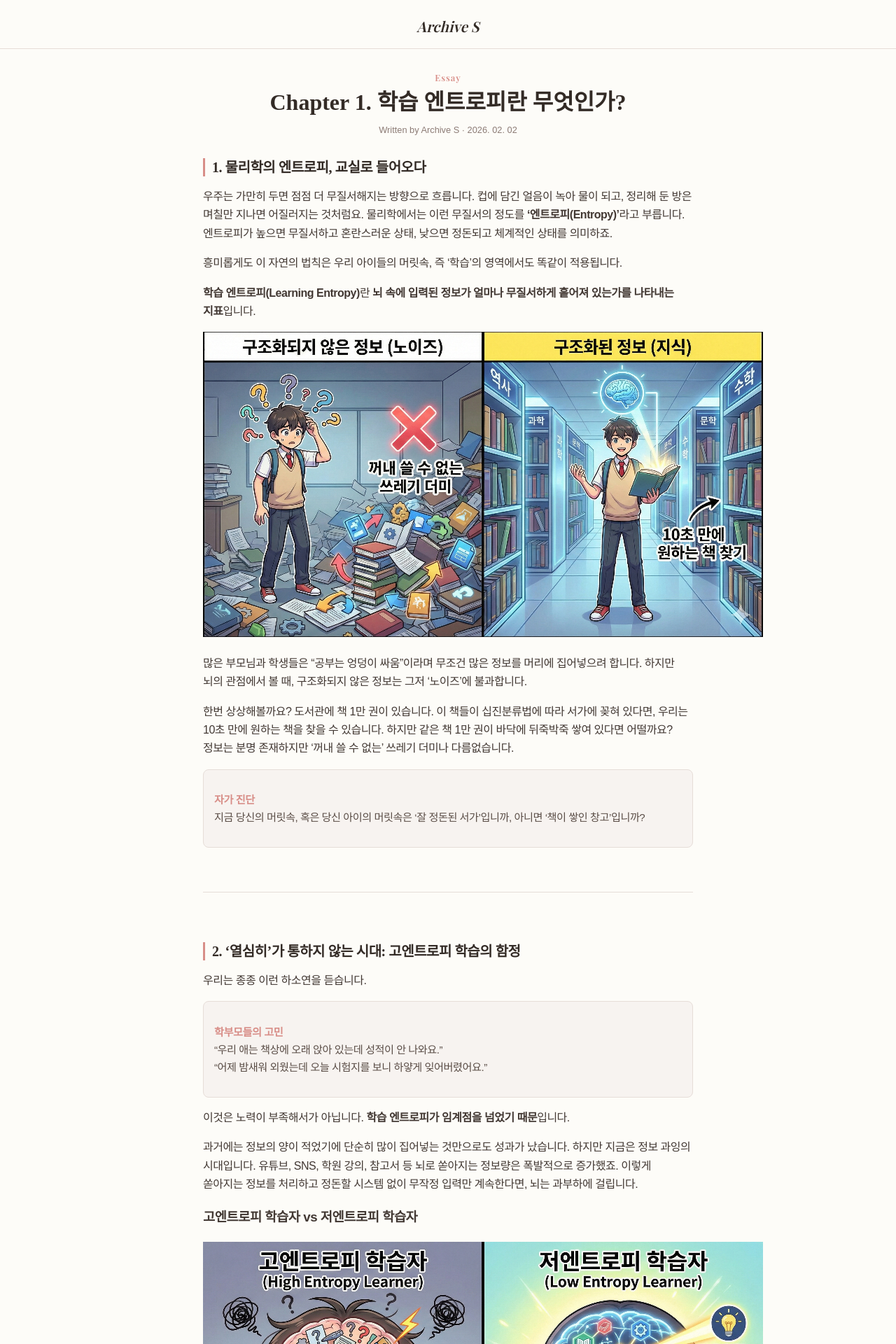
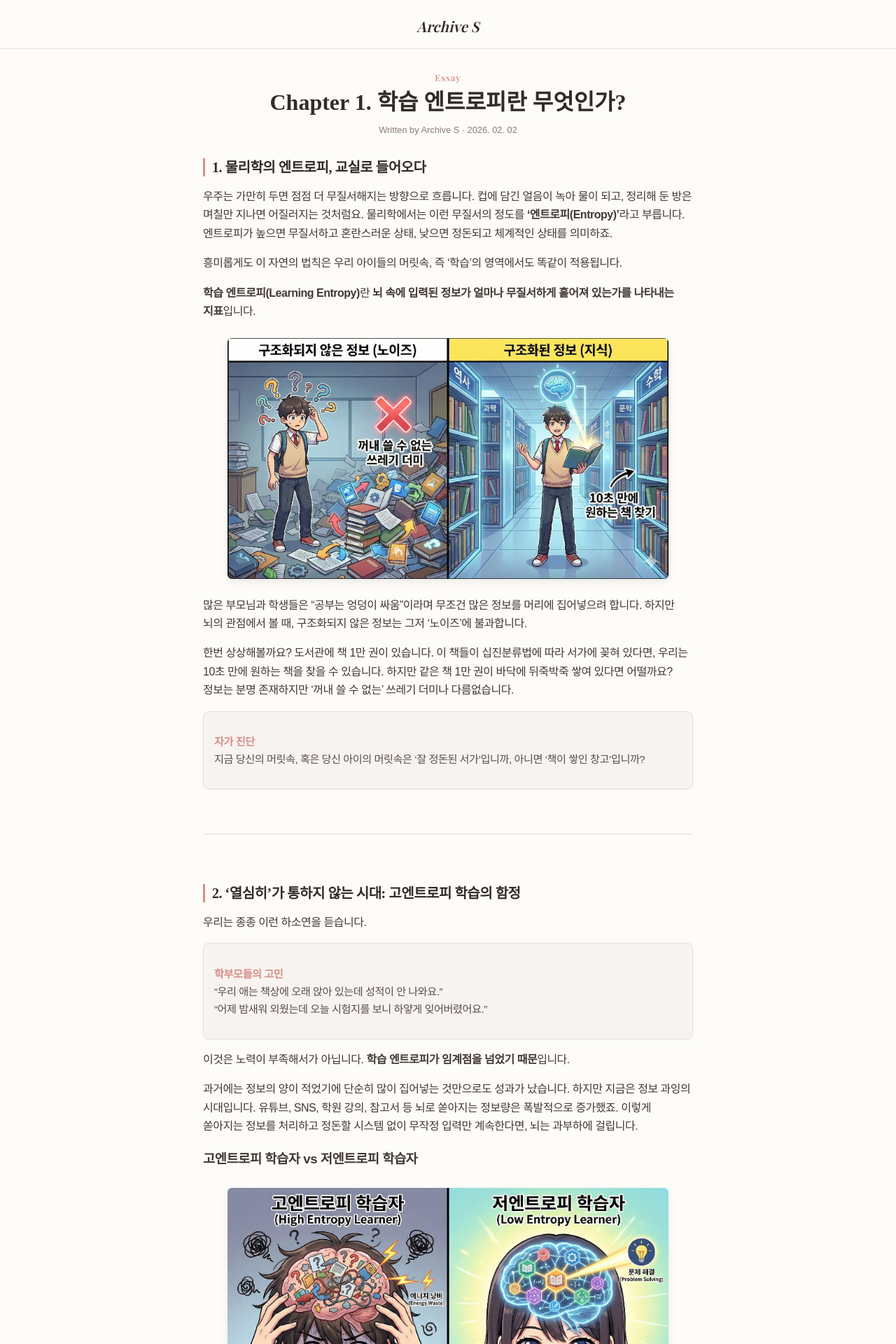
Before and after one commit to somath-edu/somath-edu.github.io, a Jekyll site: the page built from library/entropy-ch1.md, in a window 1280 px wide. Shown: the top 1920 px of the page at 70% size. Built offline with Jekyll 4.4.1, drawn with Linux system fonts in a browser that asks for light colours; some web fonts are replaced.

Commit message:
Update book.html

```diff
--- a/_layouts/book.html
+++ b/_layouts/book.html
@@ -27,12 +27,12 @@
             color: var(--text-main);
             font-family: var(--font-body);
             margin: 0;
-            line-height: 1.65; /* 줄 간격도 살짝 조여서 밀도 높임 */
+            line-height: 1.65;
         }
 
         header {
             text-align: center;
-            padding: 20px 0 15px; /* 헤더 여백 축소 */
+            padding: 20px 0 15px;
             border-bottom: 1px solid var(--line-color);
         }
         .brand-mini {
@@ -47,12 +47,12 @@
         .book-container {
             max-width: 700px;
             margin: 0 auto;
-            padding: 30px 20px 60px; /* 전체 컨테이너 여백 축소 */
+            padding: 30px 20px 60px;
         }
 
         .chapter-header {
             text-align: center;
-            margin-bottom: 30px; /* 제목 아래 여백 축소 */
+            margin-bottom: 30px;
         }
         .chapter-label {
             display: block;
@@ -64,7 +64,7 @@
         }
         .chapter-title {
             font-family: var(--font-title);
-            font-size: 2.0rem; /* 제목 크기 살짝 줄임 */
+            font-size: 2.0rem;
             margin: 0;
             word-break: keep-all;
             line-height: 1.2;
@@ -78,32 +78,30 @@
         }
 
         .content-body {
-            font-size: 1.0rem; /* 본문 폰트 1.05 -> 1.0으로 최적화 */
+            font-size: 1.0rem;
             text-align: left;
             word-break: keep-all;
             color: #423833;
             letter-spacing: -0.03em;
         }
 
-        /* [수정 1] Part 제목: 크기 줄이고 간격 확 줄임 */
         .content-body h1 {
             font-family: var(--font-title);
-            font-size: 1.5rem; /* 1.8rem -> 1.5rem (한 줄에 들어오게) */
+            font-size: 1.5rem;
             text-align: center;
-            margin-top: 25px;    /* 40px -> 25px (확 줄임) */
-            margin-bottom: 15px; /* 20px -> 15px */
+            margin-top: 25px;
+            margin-bottom: 15px;
             color: var(--text-main);
             border-bottom: 2px solid var(--text-main);
             padding-bottom: 8px;
             line-height: 1.3;
         }
 
-        /* [수정 2] Chapter 소제목: 더 밀착 */
         .content-body h2 {
             font-family: var(--font-title);
-            font-size: 1.25rem; /* 1.4rem -> 1.25rem */
-            margin-top: 25px;    /* 35px -> 25px */
-            margin-bottom: 10px; /* 12px -> 10px */
+            font-size: 1.25rem;
+            margin-top: 25px;
+            margin-bottom: 10px;
             color: var(--text-main);
             font-weight: 700;
             border-left: 3px solid var(--accent-point);
@@ -111,13 +109,12 @@
             line-height: 1.3;
         }
 
-        /* [수정 3] 박스 여백 축소 */
         .content-body blockquote {
             background: #f7f3f0;
             border: 1px solid var(--line-color);
             border-radius: 8px;
-            margin: 15px 0; /* 25px -> 15px */
-            padding: 15px;  /* 내부 여백도 살짝 줄임 */
+            margin: 15px 0;
+            padding: 15px;
             font-family: var(--font-body);
             font-size: 0.95rem;
             color: #5a4d46;
@@ -126,9 +123,21 @@
             color: var(--accent-point);
         }
 
+        /* --- [핵심 추가] 이미지 크기 제어 및 정렬 --- */
+        .content-body img {
+            display: block;           /* 블록 요소로 변경 (가운데 정렬 필수 조건) */
+            max-width: 90%;           /* 가로폭 제한 (화면 꽉 차지 않게 여백 줌) */
+            max-height: 400px;        /* 세로 높이 제한 (스크롤 압박 방지) */
+            width: auto;              /* 비율 유지 */
+            height: auto;             /* 비율 유지 */
+            margin: 25px auto;        /* 위아래 25px 띄우고, 좌우는 자동(가운데 정렬) */
+            border-radius: 6px;       /* 모서리 살짝 둥글게 */
+            box-shadow: 0 4px 12px rgba(0,0,0,0.08); /* 그림자로 깊이감 추가 */
+        }
+
         .content-body ul {
             padding-left: 18px;
-            margin-bottom: 20px; /* 리스트 끝 여백 축소 */
+            margin-bottom: 20px;
         }
         .content-body li {
             margin-bottom: 4px;
@@ -140,12 +149,11 @@
             background: linear-gradient(to top, #eee3d8 40%, transparent 40%);
         }
 
-        /* [수정 4] 구분선(hr) 여백 최소화 */
         hr {
             border: 0;
             height: 1px;
             background: var(--line-color);
-            margin: 20px 0; /* 30px -> 20px (이제 거의 붙어 보일 겁니다) */
+            margin: 20px 0;
         }
 
         .book-footer {
```
